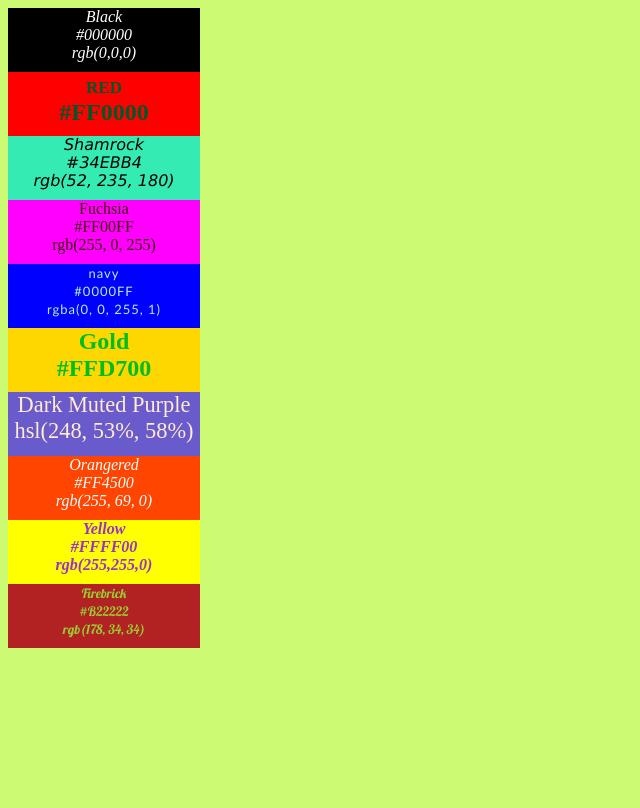
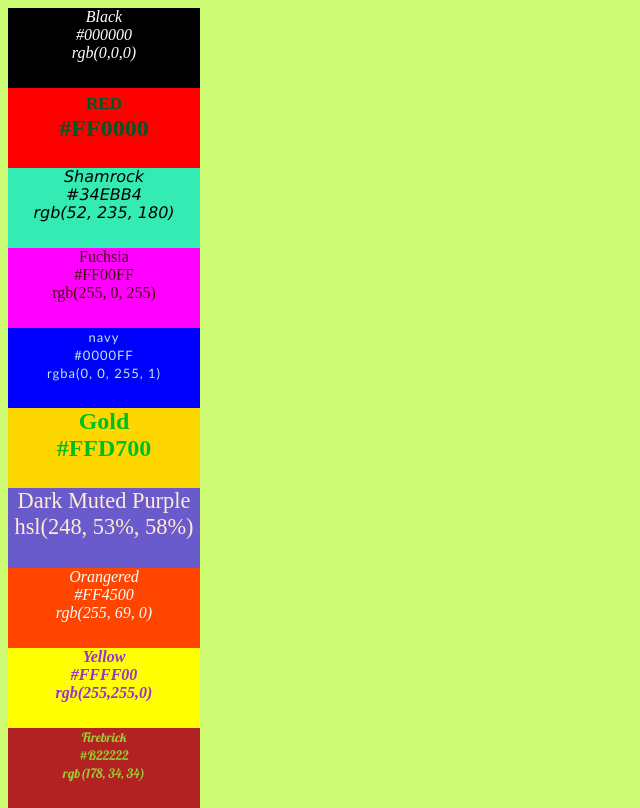
Before and after one commit to FedorLapa/Homeworks, a plain HTML site: page h_3/color style.html in a window 1280 px wide. Shown: the whole page, without its empty margins (0-640 px from the left). Drawn offline with Linux system fonts and the light colour scheme.

Commit message:
homeworks

```diff
--- a/h_3/color style.html
+++ b/h_3/color style.html
@@ -20,34 +20,34 @@
         </style>
     </head>
     <body style="height:70vh;width:70vw;background-color: rgb(205, 250, 115);">
-        <div id="rectangle"style="height:8vmin;width:15vmax;text-align:center;background-color:rgb(0,0,0); ">
+        <div id="rectangle"style="height:10vmin;width:15vmax;text-align:center;background-color:rgb(0,0,0); ">
             <span style="font-style:italic;color:white;">Black<br>#000000<br>rgb(0,0,0)</span>
         </div>
-        <div id="rectangle"style="height:8vmin;width:15vmax;text-align:center;background-color:red;">
+        <div id="rectangle"style="height:10vmin;width:15vmax;text-align:center;background-color:red;">
             <span style="font-weight: bolder;color:rgb(0, 87, 39);font-size: x-large;font-variant: small-caps;">red<br>#FF0000</span>
         </div>
-        <div id="rectangle"style="height:8vmin;width:15vmax;text-align:center;background-color:rgb(52, 235, 180);">
+        <div id="rectangle"style="height:10vmin;width:15vmax;text-align:center;background-color:rgb(52, 235, 180);">
             <span style="font-style:oblique;color:black;line-height:1px;font-family: Verdana, Geneva, Tahoma, sans-serif;">Shamrock<br>#34EBB4<br>rgb(52, 235, 180)</span>
         </div>
-        <div id="rectangle"style="height:8vmin;width:15vmax;text-align:center;background-color:fuchsia;">
+        <div id="rectangle"style="height:10vmin;width:15vmax;text-align:center;background-color:fuchsia;">
             <span style="font-weight:lighter;color:rgb(65, 13, 13);line-height:1px;">Fuchsia<br>#FF00FF<br>rgb(255, 0, 255)</span>
         </div>
-        <div id="rectangle"style="height:8vmin;width:15vmax;text-align:center;background-color:rgba(0, 0, 255, 1);">
+        <div id="rectangle"style="height:10vmin;width:15vmax;text-align:center;background-color:rgba(0, 0, 255, 1);">
             <span style="font-family: 'Trebuchet MS', 'Lucida Sans Unicode', 'Lucida Grande', 'Lucida Sans', Arial, sans-serif;color:rgb(178, 238, 225);letter-spacing: 1px;font-size: small;">navy<br>#0000FF<br>rgba(0, 0, 255, 1)</span>
         </div>
-        <div id="rectangle"style="height:8vmin;width:15vmax;text-align:center;background-color:#FFD700;">
+        <div id="rectangle"style="height:10vmin;width:15vmax;text-align:center;background-color:#FFD700;">
             <span style="font-weight:bold;color:rgb(0, 190, 32);font-size: x-large;font-family: 'Uchen,monospace';">Gold<br>#FFD700</span>
         </div>
-        <div id="rectangle"style="height:8vmin;width:15vmax;text-align:center;background-color:hsl(248, 53%, 58%);">
+        <div id="rectangle"style="height:10vmin;width:15vmax;text-align:center;background-color:hsl(248, 53%, 58%);">
             <span style="font-family: 'Bebas,monospace';font-size:1.75vmax;color: blanchedalmond;">Dark Muted Purple<br>hsl(248, 53%, 58%)</span>
         </div>
-        <div id="rectangle"style="height:8vmin;width:15vmax;text-align:center;background-color:orangered;">
+        <div id="rectangle"style="height:10vmin;width:15vmax;text-align:center;background-color:orangered;">
             <span style="font-style: italic;font-stretch: semi-expanded;color:azure;font-size: 2vmin;">Orangered<br>#FF4500<br>rgb(255, 69, 0)</span>
         </div>
-        <div id="rectangle"style="height:8vmin;width:15vmax;text-align:center;background-color:rgb(255,255,0);">
+        <div id="rectangle"style="height:10vmin;width:15vmax;text-align:center;background-color:rgb(255,255,0);">
             <span style="font-style:oblique;font-weight: bolder;color:darkorchid;">Yellow<br>#FFFF00<br>rgb(255,255,0)</span>
         </div>
-        <div id="rectangle"style="height:8vmin;width:15vmax;text-align:center;background-color:#B22222">
+        <div id="rectangle"style="height:10vmin;width:15vmax;text-align:center;background-color:#B22222">
             <span style="font-family: 'Lobster';color:yellowgreen;font-variant: initial; font-size: small;">Firebrick<br>#B22222<br>rgb(178, 34, 34)</span>
         </div>
     </body>
```
